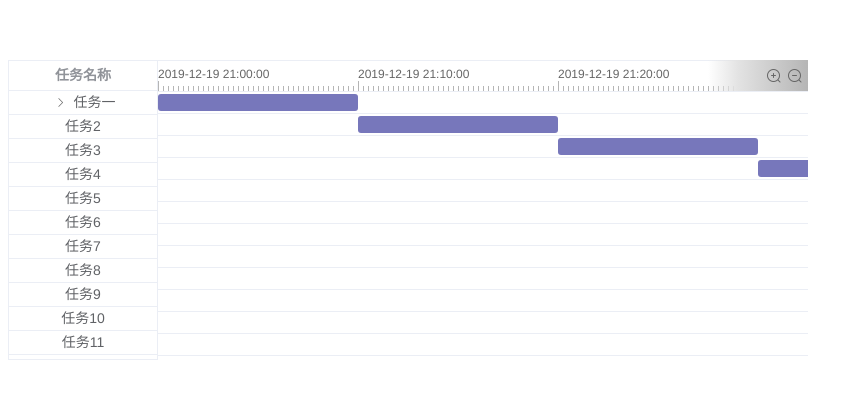
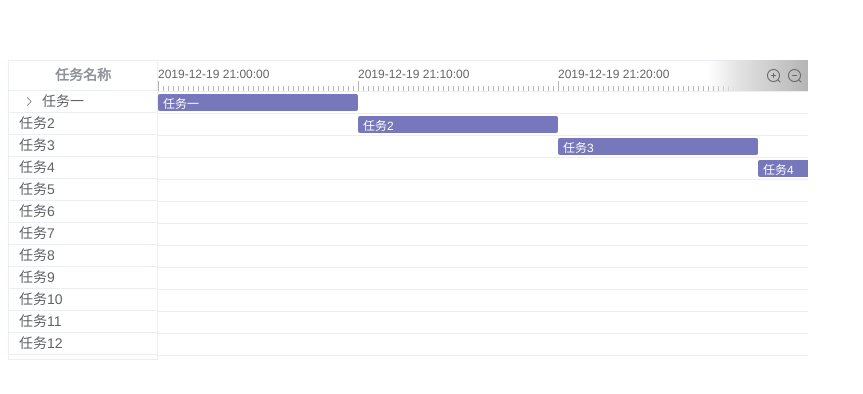
Before and after one commit to JimmingSong/gantt-ying, a Vue app: page / in a window 1280 px wide. Shown: the top 394 px of the page, without its empty margins (0-863 px from the left). Built offline with nearby package versions, Linux system fonts and the light colour scheme.

Commit message:
样式修改

```diff
--- a/src/App.vue
+++ b/src/App.vue
@@ -116,13 +116,7 @@ export default {
       ]
     };
   },
-  methods: {
-    change () {
-      this.config.range = 1000 * 60 * 60;
-      this.$refs.gantt.updateRange(this.config.range);
-      console.log(this.config.range);
-    }
-  },
+  methods: {},
   components: {
     Gantt
   }
--- a/src/components/gantt.vue
+++ b/src/components/gantt.vue
@@ -21,6 +21,7 @@
             :config="config"
             :calcData="calcData"
             :current-time="currentTime"
+            :rangeColor="rangeColor"
             @dataSubmit="handleSubmit"
             @scrollEvent="scrollEvent"
             @updateRange="updateRange" />
@@ -63,9 +64,9 @@ export default {
         customLeftStyle: {
             type: Object
         },
-        themeDark: {
-            type: Boolean,
-            default: true
+        rangeColor: {
+            type: String,
+            default: '#ddd'
         }
     },
     data () {
--- a/src/components/ganttCom.less
+++ b/src/components/ganttCom.less
@@ -28,6 +28,7 @@
       }
       .left-container {
         min-width: 150px;
+          .el-table .cell
         .gantt-left-table {
             height: 100%;
             background-color: transparent;
@@ -122,8 +123,15 @@
                 .row-range {
                     position: absolute;
                     top: 1.5px;
+                    padding: 0 5px;
+                    box-sizing: border-box;
                     background-color: #7777bb;
-                    border-radius: 3px;
+                    border-radius: 2px;
+                    font-size: 12px;
+                    color: #ffffff;
+                    .range-text {
+                        user-select: none;
+                    }
                 }
             }
         }
--- a/src/components/leftCom.vue
+++ b/src/components/leftCom.vue
@@ -1,5 +1,33 @@
-<style lang="less" scoped>
-
+<style scoped lang="less">
+    .left-container {
+        min-width: 150px;
+        /*padding-bottom: 10px;*/
+    }
+    .gantt-left-table {
+        height: 100%;
+        background-color: transparent;
+    }
+    /deep/.row {
+        cursor: pointer;
+        background: transparent;
+    }
+    .gantt-table-cell {
+        border-bottom-color: #4d4d4d;
+        padding: 3px 0;
+        /deep/ & >.cell {
+            line-height: 21px !important;
+        }
+    }
+    /deep/.row-expand-cover .el-table__expand-icon{
+        display: none;
+    }
+    /deep/.gantt-left-table .el-table__body-wrapper{
+        overflow-y: auto !important;
+        overflow-x: scroll;
+    }
+    /deep/.gantt-left-table .el-table__empty-block {
+        background: transparent;
+    }
 </style>
 
 <template>
@@ -25,8 +53,8 @@
             <el-table-column
                 v-for="(item, dex) in config.menu"
                 :key="dex"
+                header-align="center"
                 :prop="item.prop"
-                align="center"
                 :label="item.text">
             </el-table-column>
         </el-table>
@@ -59,7 +87,7 @@ export default {
             table.$el.querySelector('.el-table__body-wrapper').scroll(0, top);
         },
         rowClick (row) {
-            this.$emit('rowClick', row.index);
+            this.$emit('rowClick', row);
         },
         rowDbClick (row) {
             this.$emit('rowDbClick', row.index);
--- a/src/components/rectCom.vue
+++ b/src/components/rectCom.vue
@@ -5,10 +5,21 @@
 <template>
     <div class="row">
         <div :style="{height: config.height + 'px'}" class="row-box">
-            <div :style="{width: item.mixin.width + 'px', left: item.mixin.x + 'px', height: config.height - 4 + 'px'}" class="row-range"></div>
+            <div
+                :style="rangeStyle(item)"
+                class="row-range">
+                <span>{{item.text}}</span>
+            </div>
         </div>
         <div v-show="item.expand">
-            <rectCom v-for="(item, dex) in item.children" :key="dex" :item="item" :index="dex" :config="config" :expand-data="expandData"></rectCom>
+            <rectCom
+                v-for="(item, dex) in item.children"
+                :key="dex"
+                :item="item"
+                :index="dex"
+                :config="config"
+                :rangeColor="rangeColor"
+            />
         </div>
     </div>
 </template>
@@ -16,23 +27,16 @@
 <script>
 export default {
     name: 'rectCom',
-    props: ['config', 'item', 'index', 'boxWidth', 'expandData'],
+    props: ['config', 'item', 'index', 'boxWidth', 'rangeColor'],
     methods: {
-        calcY (dex) {
-            if (this.expandData.index) {
-                dex += this.expandData.length;
+        rangeStyle (item) {
+            return {
+                width: item.mixin.width + 'px',
+                left: item.mixin.x + 'px',
+                height: this.config.height - 4 + 'px',
+                backgroundColor: this.rangeColor,
+                textAlign: 'left'
             }
-            let top = dex * this.config.height + this.config.space * dex;
-            if (dex === 0) {
-                // 每个任务之间都有 边框 top的距离要加上 边框的宽度
-                top = this.config.space / 2;
-            } else if (dex > 0) {
-                top += dex;
-            }
-            return top;
-        },
-        cutLineY (dex) {
-            return this.calcY(dex) + this.config.height;
         }
     }
 };
```
